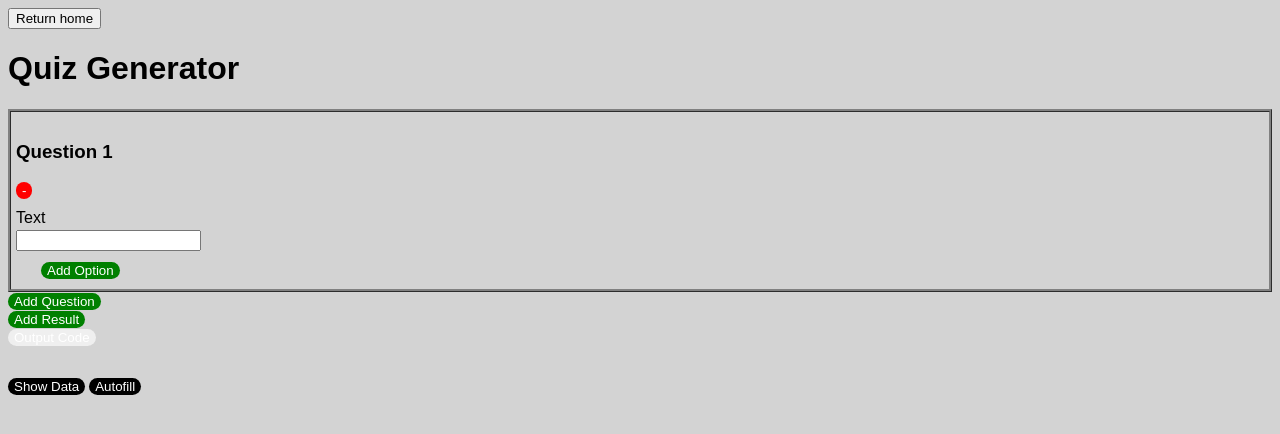
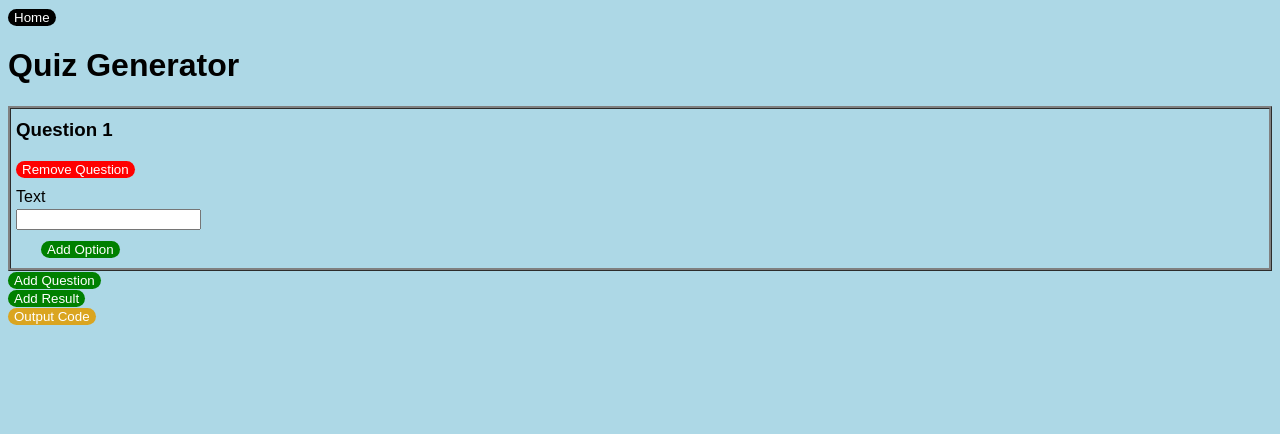
Before and after one commit to rdagenais2/rdagenais2.github.io, a plain HTML site: page Quiz Generator/quizGenerator.html in a window 1280 px wide. Both pictures are taken after a click on the input "Add Question". Drawn offline with Linux system fonts and the light colour scheme.

Commit message:
Page looks nice now. Not much different functionality wise
Basically just added colors and shapes and stuff. Everything still functions pretty much the same.

```diff
--- a/Quiz Generator/quizGenerator.css
+++ b/Quiz Generator/quizGenerator.css
@@ -3,11 +3,29 @@ h1, h3, h4, label {
 }
 
 body{
-    background-color: lightgrey;
+    padding: 0px 0px 0px 0px;
+    background-color: lightblue;
 }
 
-h4{
+h3, h4{
     margin-top:0px;
+}
+
+label {
+    display: block;
+    margin-bottom: 3px;
+}
+
+input[type='submit'] {
+    font-family: arial,helvetica,sans-serif;
+    color: white;
+    border-radius: 25px;
+    border: none;
+}
+
+.menuButton{
+    margin-left:auto;
+    margin-right:auto;
 }
 
 .option{
@@ -30,6 +48,14 @@ h4{
     background-color: pink;
 }
 
+.outputButton{
+    background-color: goldenrod;
+}
+
+.outputButton:hover{
+    background-color: gold;
+}
+
 .devtool{
     background-color: black;
 }
@@ -38,11 +64,12 @@ h4{
     background-color: dimgrey;
 }
 
-input[type='submit'] {
-    font-family: arial,helvetica,sans-serif;
-    color: white;
-    border-radius: 25px;
-    border: none;
+.nav{
+    background-color: black;
+}
+
+.nav:hover{
+    background-color: dimgrey;
 }
 
 .elementDiv{
@@ -55,8 +82,3 @@ input[type='submit'] {
     display: block;
     margin: 10px 0px 10px 0px;
 }
-
-label {
-    display: block;
-    margin-bottom: 3px;
-}
--- a/Quiz Generator/quizGenerator.html
+++ b/Quiz Generator/quizGenerator.html
@@ -5,14 +5,14 @@
     <script src="quizGenerator.js"></script>
     <link rel="stylesheet" href="quizGenerator.css">
 </head>
-<body onload="showDevtools()">
+<body onload="">
     <div id="menu">
-        <a href="../index.html">
-            <button type="button">Return home</button>
+        <a href="../index.html" class="menuButton">
+            <input type="submit" value="Home" class="nav">
         </a>
     </div>
     <div id="header">
-        <h1>Quiz Generator</h1>
+        <h1 id="pageHeader">Quiz Generator</h1>
     </div>
     <div id="interface">
         <div id="questionDiv"></div>
@@ -21,7 +21,7 @@
         <input type='submit' value='Add Result' onclick='addResult()' class="addButton"/>
     </div>
     <div id="outputDiv">
-        <input type="submit" value="Output Code" onclick="outputCode()" />
+        <input type="submit" value="Output Code" onclick="outputCode()" class="outputButton"/>
         <xmp id="outputText"></xmp>
     </div>
     <iframe id="preview" src="" width="0" height="0" style="visibility: hidden;"></iframe>
--- a/Quiz Generator/quizGenerator.js
+++ b/Quiz Generator/quizGenerator.js
@@ -30,9 +30,9 @@ class QuizElement {
         this._header.innerHTML = `${this._type.charAt(0).toUpperCase() + this._type.slice(1)} ${this._num + 1}`;
         this._removeButton.setAttribute('type', 'submit');
         this._removeButton.setAttribute('onclick', `remove${this._type.charAt(0).toUpperCase() + this._type.slice(1)}(${this._num})`);
-        this._removeButton.setAttribute('value', '-');
-        this._removeButton.setAttribute('onmouseover', `${this.globalLocation}.removeHover(true)`);
-        this._removeButton.setAttribute('onmouseout', `${this.globalLocation}.removeHover(false)`);
+        this._removeButton.setAttribute('value', `Remove ${this._type.charAt(0).toUpperCase() + this._type.slice(1)}`);
+        //this._removeButton.setAttribute('onmouseover', `${this.globalLocation}.removeHover(true)`);
+        //this._removeButton.setAttribute('onmouseout', `${this.globalLocation}.removeHover(false)`);
 
         //class attributes
         this._div.classList += `${this._type} `
@@ -102,7 +102,7 @@ class QuizElement {
             this.num = this._num;
         }
     }
-
+    /*
     removeHover(on) {
         if (on) {
             this._removeButton.setAttribute('value', `Remove ${this._type.charAt(0).toUpperCase() + this._type.slice(1)}`);
@@ -110,7 +110,7 @@ class QuizElement {
             this._removeButton.setAttribute('value', '--');
         }
     }
-
+    */
     //remove
 
     remove() {
@@ -325,6 +325,7 @@ class InputArea {
         this._text = text;
         this._rows = rows;
         this._columns = columns;
+
         //create
         this._div = document.createElement('div');
         this._label = document.createElement('label');
@@ -334,7 +335,7 @@ class InputArea {
             this._input = document.createElement('input');
         }
         //attributes
-        this._div.setAttribute('id', `${ this._id }Div`);
+        this._div.setAttribute('id', `${this._id}Div`);
         this._label.setAttribute('for', this._id);
         this._label.innerHTML = this._text;
         this._input.setAttribute('id', this._id);
```
